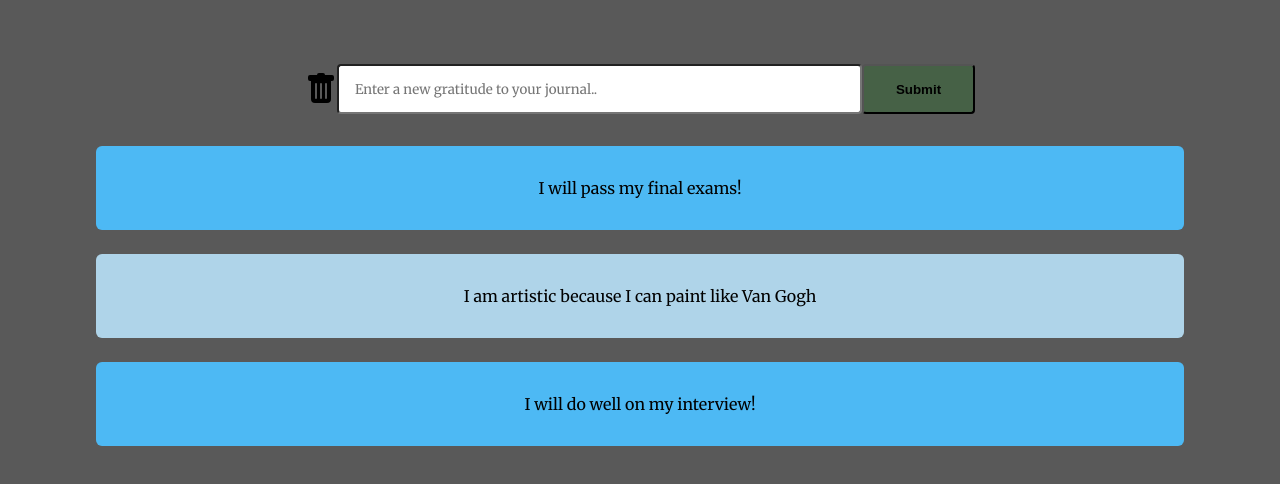
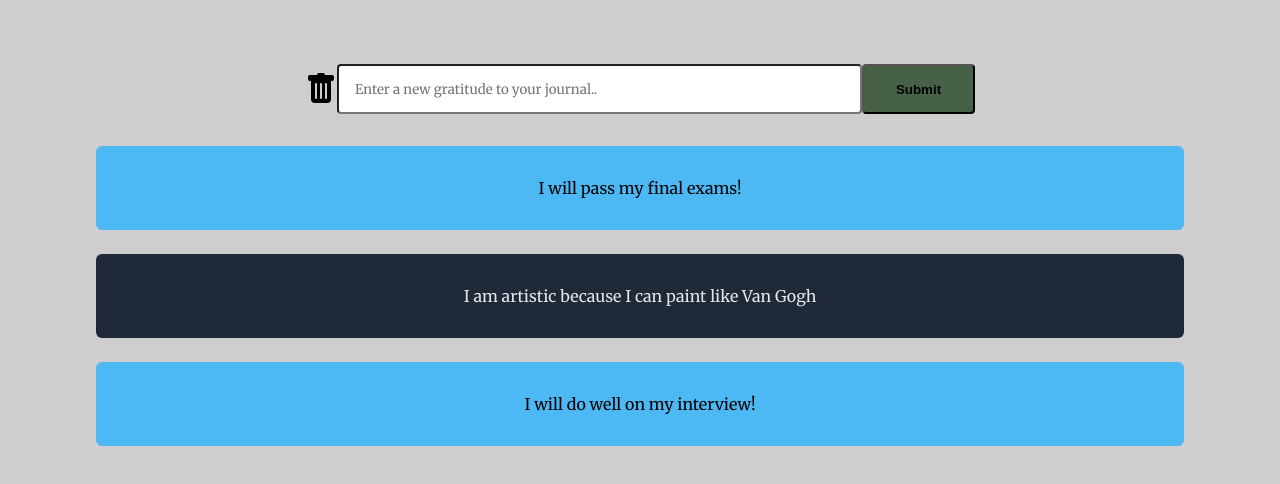
Before and after one commit to tarekel96/React_Gratitude_Journal, a React (Create React App) app in the folder client/: page / in a window 1280 px wide. Shown: the top 484 px of the page. Built offline with nearby package versions, Linux system fonts and the light colour scheme.

Commit message:
updated colors of gratitude components

```diff
--- a/client/package.json
+++ b/client/package.json
@@ -3,6 +3,8 @@
   "version": "0.1.0",
   "private": true,
   "dependencies": {
+    "@emotion/react": "^11.9.0",
+    "@emotion/styled": "^11.8.1",
     "@testing-library/jest-dom": "^5.16.4",
     "@testing-library/react": "^13.0.1",
     "@testing-library/user-event": "^13.5.0",
--- a/client/src/pages/Journal.js
+++ b/client/src/pages/Journal.js
@@ -34,7 +34,7 @@ const Wrapper = styled.main`
 	align-items: center;
 	padding-top: 5%;
 	height: 100%;
-	background-color: rgb(89, 89, 89);
+	background-color: rgb(206, 206, 206);
 `;
 
 const GratitudesWrapper = styled.section`
@@ -45,7 +45,8 @@ const GratitudesWrapper = styled.section`
 	align-items: center;
 	gap: 1.5rem;
 	article:nth-child(even) {
-		background-color: rgb(175, 212, 233);
+		background-color: #1f2937;
+		color: rgb(229, 231, 235);
 	}
 `;
 
```
Also changed, not shown: 1 other file (tests, documents, lock files or other folders).
